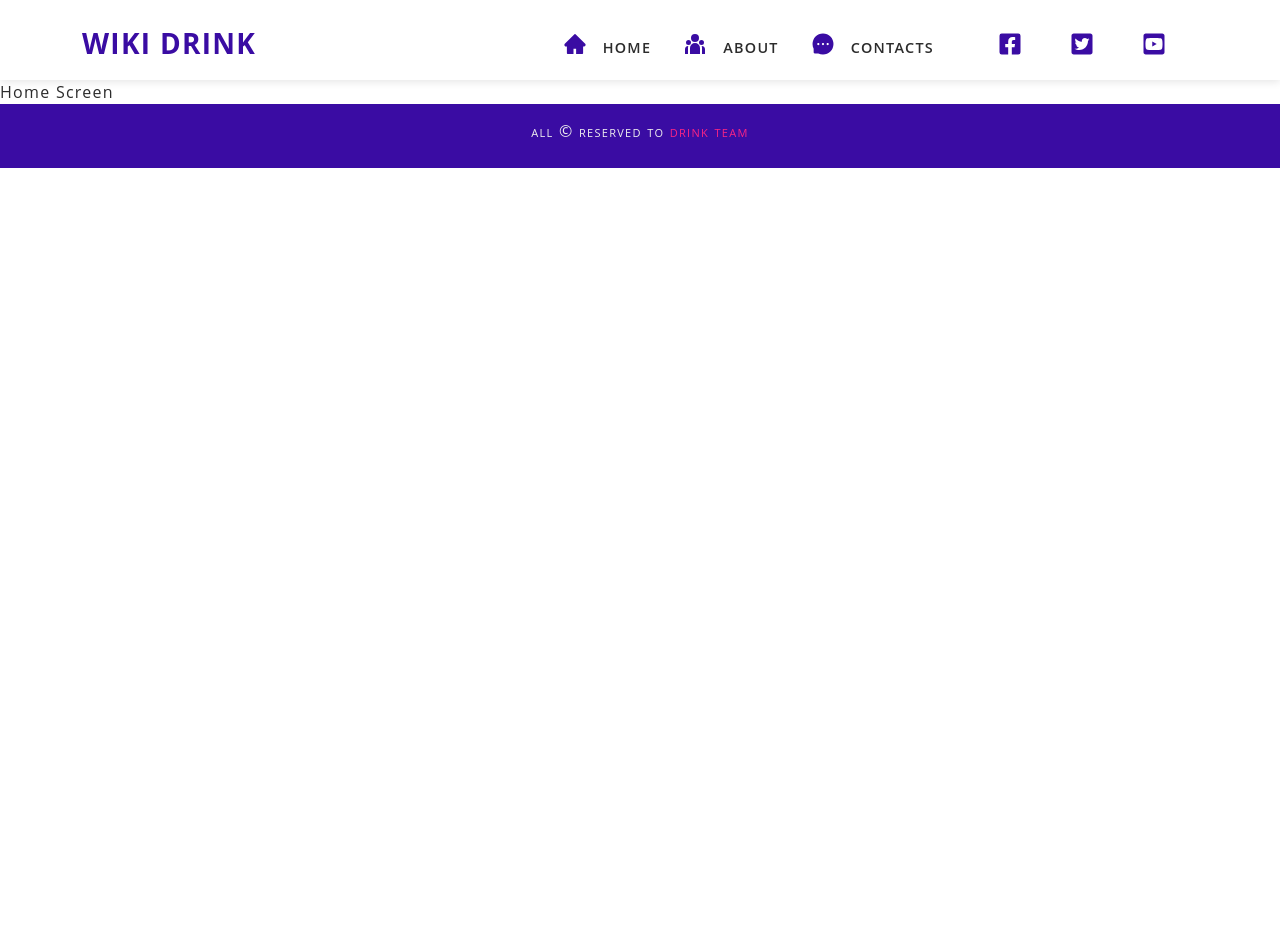
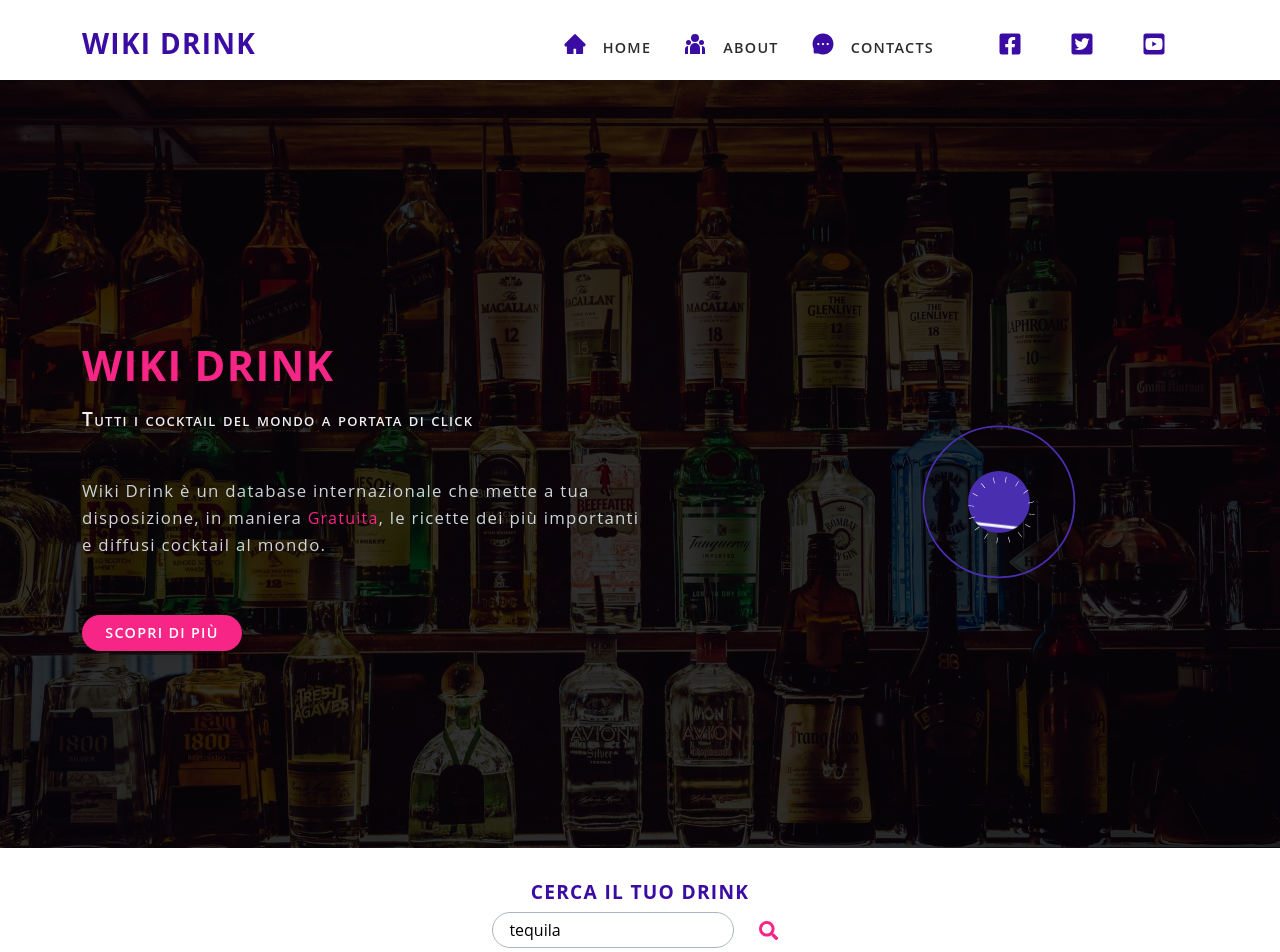
Before and after one commit to ClaudiaCavagna/WikiDrink, a React (Create React App) app: page / in a window 1280 px wide. Shown: the top 952 px of the page. Before the commit the page ends 800 px from the top, so only its background shows below. Built offline with nearby package versions, Linux system fonts and the light colour scheme.

Commit message:
home screen style

```diff
--- a/src/index.css
+++ b/src/index.css
@@ -70,6 +70,22 @@
 
 .underline {
   transform: translateX(25%);
+}
+
+.btn-pink {
+  background-color: var(--flickr-pink);
+  width: 10rem;
+  color: white;
+  text-transform: uppercase;
+  font-size: 0.9rem;
+  font-weight: 600;
+  letter-spacing: var(--letter-spacing);
+}
+
+.btn-pink:hover {
+  background-color: var(--flickr-pink);
+  color: white;
+  transform: scale(1.02);
 }
 
 /* NAV STYLE */
@@ -368,3 +384,243 @@
     flex-wrap: wrap;
   }
 }
+
+/* CONTACT HERO */
+.contact-hero {
+  display: grid;
+  height: 100%;
+  align-items: center;
+  margin-top: 3rem;
+}
+
+.contact-hero-text {
+  display: grid;
+  place-items: center;
+  text-align: center;
+  width: 100%;
+}
+
+.contact-hero-title {
+  padding-inline: 1rem;
+  display: grid;
+  gap: 1rem;
+}
+
+.contact-hero-title h2 {
+  color: var(--extra-dark-gray);
+  text-transform: uppercase;
+  font-weight: 800;
+}
+
+.contact-hero-title h4 {
+  color: var(--soft-dark-gray);
+  font-size: 0.9rem;
+  padding-inline: 1.5rem;
+}
+
+.contact-form-container {
+  margin-top: 2rem;
+  display: grid;
+  background-color: white;
+  box-shadow: var(--light-shadow);
+  border-radius: 6px;
+  padding-top: 1.5rem;
+  padding-bottom: 2rem;
+  padding-inline: 0.6rem;
+  margin-inline: 1.5rem;
+  margin-bottom: 1rem;
+}
+
+.contact-form {
+  display: grid;
+  gap: 1rem;
+  padding-inline: 1rem;
+}
+
+.form-group {
+  display: grid;
+  gap: 0.6rem;
+}
+
+.form-group label {
+  text-transform: uppercase;
+  font-size: 0.9rem;
+  font-weight: 700;
+  color: var(--trypan-blue-2);
+}
+
+.form-group .input {
+  border: 1px solid transparent;
+  letter-spacing: var(--letter-spacing);
+}
+
+.contact-form button {
+  justify-self: center;
+  align-self: center;
+  margin-top: 1.2rem;
+  box-shadow: var(--light-shadow);
+}
+
+@media screen and (min-width: 992px) {
+  .contact-hero {
+    margin-top: 4.5rem;
+  }
+
+  .contact-hero-title {
+      width: 60%;
+  }
+
+  .contact-hero-title h4 {
+    font-size: 1.2rem;
+  }
+
+  .contact-form-container {
+    place-self: center;
+    width: 70%;
+    padding: 2rem;
+    padding-block: 3rem;
+    margin-top: 3rem
+  }
+}
+
+/* HOME HERO STYLE */
+.home-hero {
+  display: grid;
+  height: 100%;
+  align-items: center;
+  margin-top: 2rem;
+}
+
+.home-hero-text {
+  display: grid;
+  width: 100%;
+  place-items: center;
+  text-align: center;
+  gap: 2rem;
+  color: var(--text-color);
+}
+
+.home-hero-title {
+  display: grid;
+  gap: 1.3rem;
+}
+
+.home-hero-title h2 {
+  color: var(--flickr-pink);
+  font-weight: 700;
+  font-size: 2.3rem;
+}
+
+.home-hero-title h4 {
+  font-variant: small-caps;
+  font-size: 0.8rem;
+  padding-inline: 2rem;
+  font-weight: 600;
+}
+
+.home-hero-title p {
+  align-self: center;
+  color: var(--light-gray);
+  max-width: 70ch;
+  line-height: 1.6;
+}
+
+.home-hero-title p span {
+  color: var(--flickr-pink);
+  font-size: 1rem;
+}
+
+.home-hero-text .btn {
+  justify-self: center;
+  align-self: center;
+  border-radius: 22px;
+  box-shadow: var(--light-shadow);
+}
+
+@media screen and (min-width: 992px) {
+  .home-hero {
+    grid-template-columns: 1fr 1fr;
+  }
+
+  .home-hero-text {
+    text-align: start;
+  }
+
+  .home-hero-title {
+    gap: 0.5rem;
+  }
+
+  .home-hero-title h2 {
+    font-size: 2.6rem;
+  }
+
+  .home-hero-title h4 {
+    padding-inline: 0;
+    font-size: 1.2rem;
+  }
+
+  .home-hero-title p {
+    margin-top: 2rem;
+    font-size: 105%;
+  }
+
+  .home-hero-text .btn {
+    justify-self: start;
+    margin-top: 2rem;
+  }
+
+  .home-hero-img {
+    margin-left: 10rem;
+  }
+}
+
+/* HOMESCREEN STYLE */
+.home-screen {
+  margin: 2rem auto;
+}
+
+.search-container {
+  margin: 2rem;
+}
+.form-container {
+  display: grid;
+  justify-content: center;
+}
+
+.form-container form {
+  display: grid;
+}
+
+.form-container form label h4{
+  color: var(--trypan-blue-2);
+  text-transform: uppercase;
+  font-size: 1.2rem;
+  font-weight: 700;
+  text-align: center;
+}
+
+.search-bar input {
+  border: 1px solid var(--primary-gray);
+  border-radius: 22px;
+  padding-block: 0.3rem;
+  padding-inline: 1rem;
+}
+
+.search-bar button {
+  padding: 5px 8px;
+  margin-left: 1rem;
+  margin-bottom: 0.3rem;
+}
+.search-bar button .icon{
+  color: var(--flickr-pink);
+  font-size: 1.2rem;
+}
+
+.search-bar button:hover {
+  transform: scale(1.08);
+}
+
+.result {
+  color: var(--dark-gray);
+  font-size: 0.9rem;
+}
--- a/src/screen/ContactScreen.js
+++ b/src/screen/ContactScreen.js
@@ -2,7 +2,55 @@
 import { Hero } from "../components";
 import backImage from "../assets/images/Contact-hero.png";
 const ContactScreen = () => {
-  return <>ContactScreen</>;
+  return <>
+    <Hero img={backImage} disableOverlay>
+      <div className="contact-hero">
+        <div className="contact-hero-text">
+          <div className="contact-hero-title">
+            <h2>
+              Vorresti aggiungere un cocktail?
+            </h2>
+            <h4>
+              Il nostro team è sempre disponibile per valutare possibili nuove ricette ed ad aggiungerle alla nostro database
+            </h4>
+          </div>
+        </div>
+        <div className="contact-form-container">
+          <form
+            action="https://formspree.io/f/mkndnyqb"
+            method="POST"
+            className="contact-form"
+          >
+            <div className="form-group">
+              <label htmlFor="name">Nome</label>
+              <input type="text" id="name" name="name" className="input" placeholder="Daniele" />
+              <hr/>
+            </div>
+            <div className="form-group">
+              <label htmlFor="surname">Cognome</label>
+              <input type="text" id="surname" name="surname" className="input" placeholder="Tamarindo" />
+              <hr />
+            </div>
+            <div className="form-group">
+              <label htmlFor="email">Email</label>
+              <input type="email" id="email" name="email" className="input" placeholder="danitama@gmail.com" />
+              <hr />
+            </div>
+            <div className="form-group">
+              <label htmlFor="phone">Telefono</label>
+              <input type="cel" id="phone" name="phone" className="input" placeholder="555 555 5555" />
+              <hr />
+            </div>
+            <div className="form-group">
+              <label htmlFor="recipe">Ricetta</label>
+              <input type="textarea" id="recipe" name="recipe" className="input textarea" placeholder="Scrivi la tua ricetta qui..." />
+            </div>
+            <button className="btn btn-pink">Invia ricetta</button>
+          </form>
+        </div>
+      </div>
+    </Hero>
+  </>;
 };
 
 export default ContactScreen;
--- a/src/screen/HomeScreen.js
+++ b/src/screen/HomeScreen.js
@@ -5,7 +5,59 @@
 import animationData from "../assets/animation/drink-animation.json";
 import { Link } from "react-router-dom";
 const HomeScreen = () => {
-  return <>Home Screen</>;
+  const [input, setInput] = useState('tequila');
+  return <>
+  <Hero >
+    <div className="home-hero">
+      <div className="home-hero-text">
+        <div className="home-hero-title">
+          <h2>WIKI DRINK</h2>
+          <h4>Tutti i cocktail del mondo a portata di click</h4>
+          <p>Wiki Drink è un database internazionale che mette a tua disposizione, in maniera <span>Gratuita</span>, le ricette dei più importanti e diffusi cocktail al mondo.</p>
+          <Link to='/about' className='btn btn-pink'>
+            Scopri di più
+          </Link>
+        </div>
+      </div>
+      <div className="home-hero-img">
+        <Lottie
+          options={{
+            loop: true,
+            autoplay: true,
+            reverse: true,
+            animationData,
+            rendererSettings: {
+              preserveAspectRatio: 'xMidYMid slice',
+            }
+          }}
+          height={350}
+        />
+      </div>
+    </div>
+  </Hero>
+  <section className="home-screen">
+    <div className="search-container">
+      <div className="form-container">
+        <form>
+          <label htmlFor="drink">
+            <h4>Cerca il tuo drink</h4>
+          </label>
+          <div className="search-bar">
+            <input id="drink" className="input"
+            placeholder={input}
+            value={input}
+            onChange={(e)=>setInput(e.target.value)}
+            />
+            <button className="btn">
+              <FaSearch className="icon" />
+            </button>
+          </div>
+        </form>
+      </div>
+      <p className="result">3 risultati</p>
+    </div>
+  </section>
+  </>;
 };
 
 export default HomeScreen;
```
